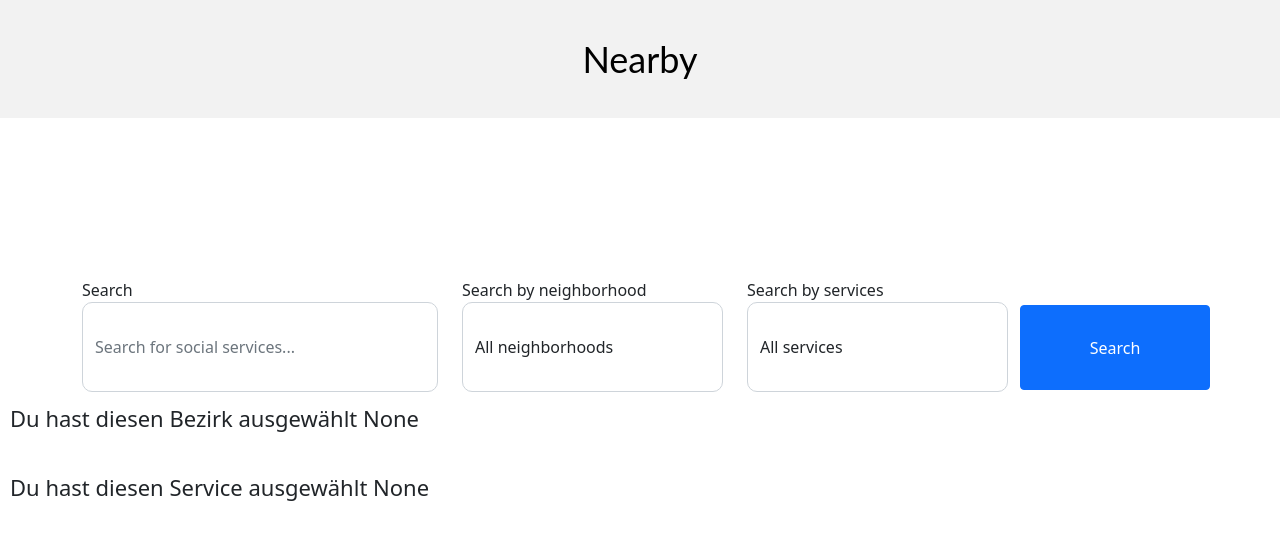
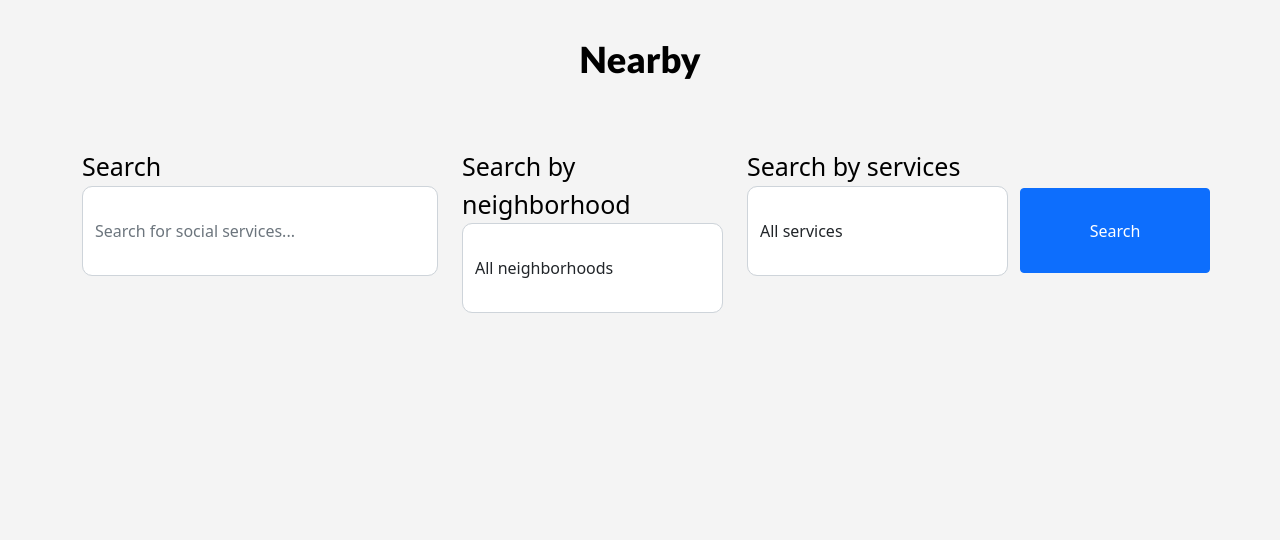
Before and after one commit to TechLabs-Berlin/wt21-nearby, a Flask app: page /out in a window 1280 px wide. Shown: the top 540 px of the page. Run offline with Flask 2, Linux system fonts and the light colour scheme; some libraries are stand-ins or nearby versions.

Commit message:
update output page style

```diff
--- a/static/css/style.css
+++ b/static/css/style.css
@@ -8,7 +8,7 @@ body {
     display: flex;
     /* flex-direction: column;
     flex-wrap: wrap; */
-    background-color: #f2f2f2;
+    background-color: #f5d5d2;
     padding: 20px;
     margin: 20px;
     width: 100%;
@@ -18,10 +18,20 @@ body {
 
 .info {
     flex: 1;
+    padding: 30px;
+    color: black;
 }
 
 .img-div {
-    flex: 1;
+    flex: 0.6;
+}
+
+.homepage {
+    padding: 30px;
+    align-items: center;
+    color: black;
+    font-size: 25px;
+    font-weight: 400;
 }
 
 h1 {
@@ -39,7 +49,7 @@ h3 {
    text-align: start;
    font-size: 30px;
    padding: 10px;
-   color: black;
+   color: #000;
 }
 
 p {
@@ -72,8 +82,11 @@ p {
   /* --- navbar colors --- */
   }
 #nav_output {
-    background: #f2f2f2;
+    background: #f4f4f4;
     position: relative;
+    font-size: 2.25rem;
+    font-weight: 900;
+    font-family: 'Lato', sans-serif;
 }
 
   .logo-nearby {
--- a/templates/output.html
+++ b/templates/output.html
@@ -12,6 +12,7 @@
 	<link rel="preconnect" href="https://fonts.googleapis.com">
 	<link rel="preconnect" href="https://fonts.gstatic.com" crossorigin>
 	<link href="https://fonts.googleapis.com/css2?family=Poppins:wght@200;300;400&display=swap" rel="stylesheet">
+	<link href="https://fonts.googleapis.com/css2?family=Lato:wght@900&display=swap" rel="stylesheet">
 	<link href="https://cdn.jsdelivr.net/npm/bootstrap@5.1.3/dist/css/bootstrap.min.css" rel="stylesheet"
 		integrity="sha384-1BmE4kWBq78iYhFldvKuhfTAU6auU8tT94WrHftjDbrCEXSU1oBoqyl2QvZ6jIW3" crossorigin="anonymous">
 	<!-- <link rel="stylesheet" type="text/css" href="css/style.css"> -->
@@ -21,14 +22,14 @@
 
 </head>
 
-<body>
+<body style="background-color: #f4f4f4;" id="output-page">
 	<nav class="navbar" id="nav_output">
 		<div class="logo">
 			<button class="logo-nearby" type="button"><a class="nearby_button" href="#">Nearby</a></button>
 		</div>
 	</nav>
 	<main>
-		<h1>Organisations nearby</h1>
+		<!-- <h1>Organisations nearby</h1> -->
 		<form class="homepage">
 			<div class="container">
 			<div class="row justify-content-md-center">
@@ -74,13 +75,13 @@
 					</select>
 					</form>
 				</div>
-					<button style="height: 85px; margin-top: 27px;" class="btn btn-primary col-2" type="submit" formaction=" {{ url_for('out') }} ">Search</button>
+					<button style="height: 85px; margin-top: 40px;" class="btn btn-primary col-2" type="submit" formaction=" {{ url_for('out') }} ">Search</button>
 			</div>
 		</div>
 		</form>
 		<div>
-            <p> Du hast diesen Bezirk ausgewählt {{ bezirk }} </p>
-			<p> Du hast diesen Service ausgewählt {{ services }} </p>
+            <!-- <p> Du hast diesen Bezirk ausgewählt {{ bezirk }} </p>
+			<p> Du hast diesen Service ausgewählt {{ services }} </p> -->
             <br>
 		</div>
 		{% for index, row in data.iterrows()%}
```
